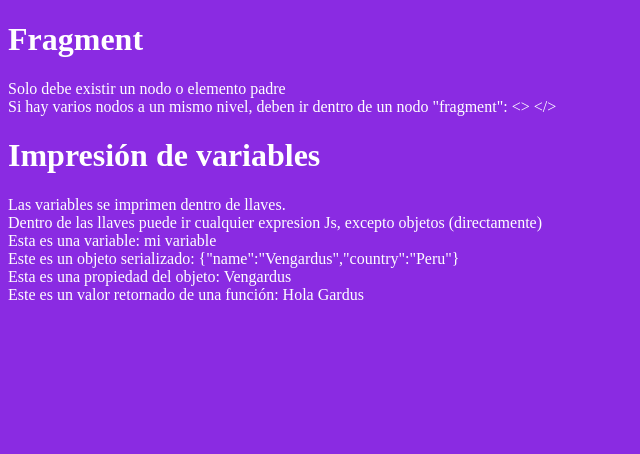
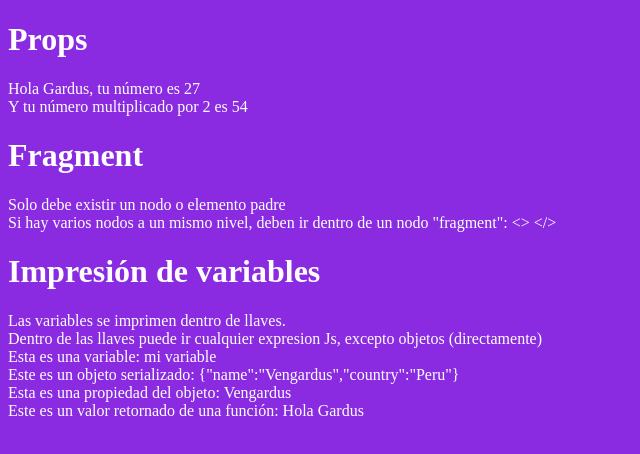
Before and after one commit to vengardus/example-react-vite, a React (Vite) app: page / in a window 1280 px wide. Shown: the top 454 px of the page, without its empty margins (0-640 px from the left). Built offline with nearby package versions, Linux system fonts and the light colour scheme.

Commit message:
Props: communication between components

```diff
--- a/src/FirstApp.jsx
+++ b/src/FirstApp.jsx
@@ -11,9 +11,14 @@ const myFunc = (name) => {
   return `Hola ${name}`
 }
 
-export default function FirstApp() {
+export default function FirstApp({ name, number }) {
   return (
     <>
+      <h1>Props</h1>
+      <div>Hola { name }, tu número es { number }</div>
+      <div>Y tu número multiplicado por 2 es { number*2 }</div>
+
+
       <h1>Fragment</h1>
       <div>Solo debe existir un nodo o elemento padre</div>
       <div>Si hay varios nodos a un mismo nivel, deben ir dentro de un nodo "fragment": {'<> </>'}</div>
@@ -21,10 +26,10 @@ export default function FirstApp() {
       <h1>Impresión de variables</h1>
       <div>Las variables se imprimen dentro de llaves.</div>
       <div>Dentro de las llaves puede ir cualquier expresion Js, excepto objetos (directamente)</div>
-        <div>Esta es una variable: { myVar }</div>
-        <div>Este es un objeto serializado: { JSON.stringify(myObject) }</div>
-        <div>Esta es una propiedad del objeto: { myObject.name }</div>
-        <div>Este es un valor retornado de una función: { myFunc('Gardus') }</div>
+      <div>Esta es una variable: {myVar}</div>
+      <div>Este es un objeto serializado: {JSON.stringify(myObject)}</div>
+      <div>Esta es una propiedad del objeto: {myObject.name}</div>
+      <div>Este es un valor retornado de una función: {myFunc('Gardus')}</div>
 
     </>
   )
--- a/src/main.jsx
+++ b/src/main.jsx
@@ -5,6 +5,6 @@ import './styles.css'
 
 ReactDOM.createRoot( document.getElementById('root' ) ).render(
     <React.StrictMode>
-        <FirstApp/>
+        <FirstApp name='Gardus' number={ 27 } />
     </React.StrictMode>
 )
```
Lines whose indentation alone changed are shown as unchanged.
